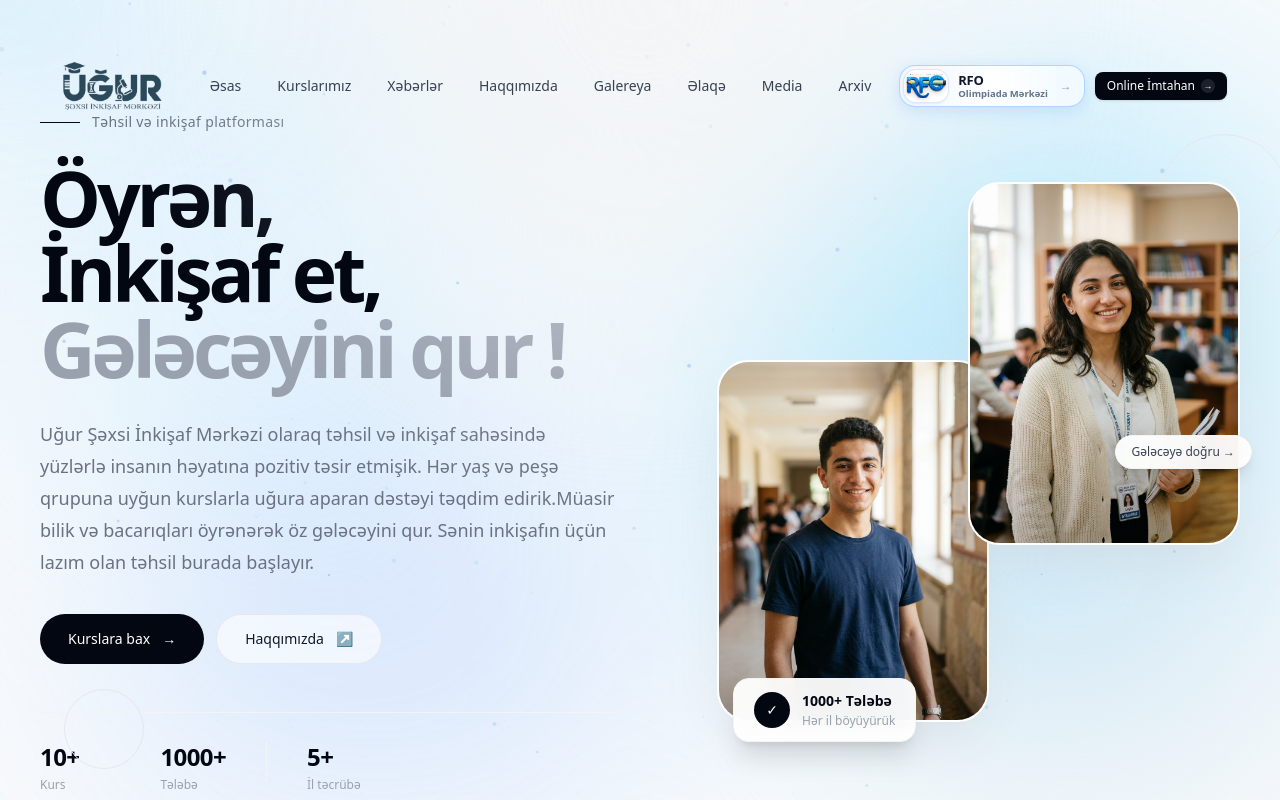
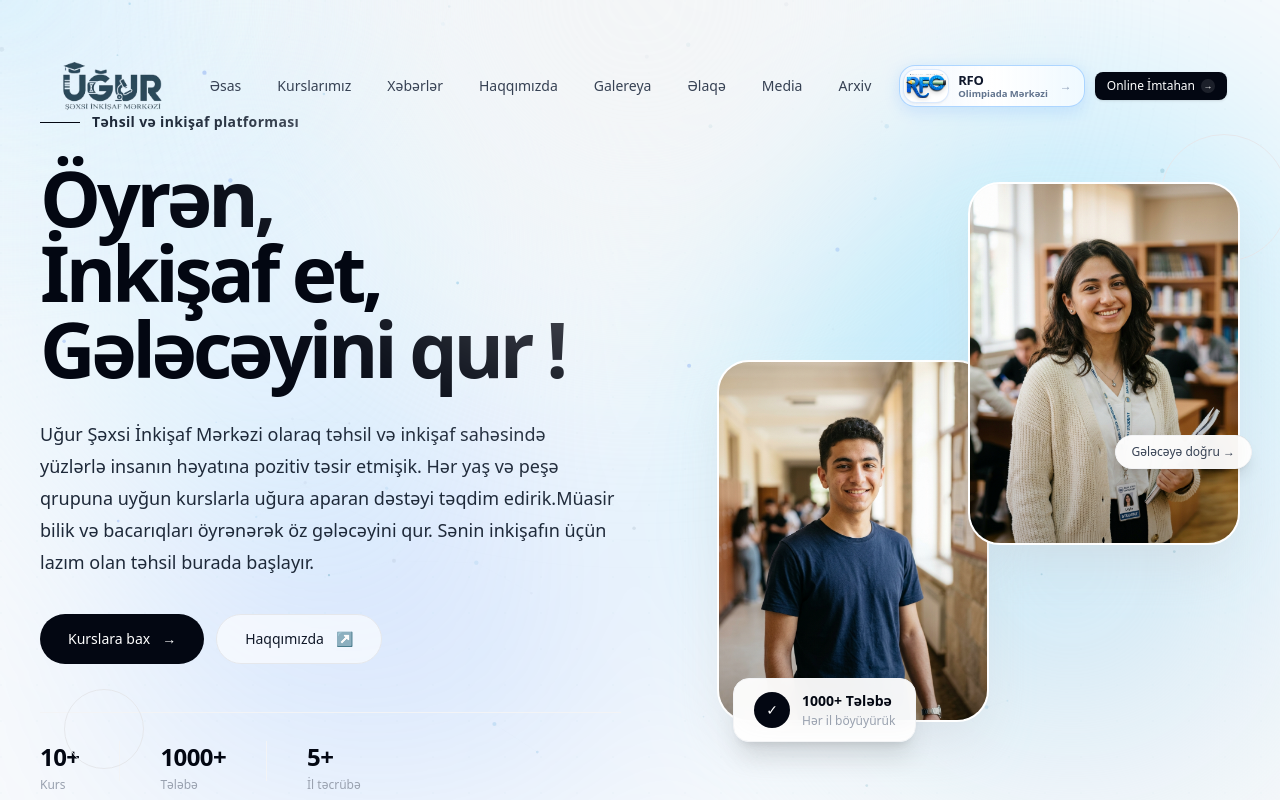
Before and after one commit to Shookrun/ugur-academy, a Next.js app: page / in a window 1280 px wide. Shown: the top 800 px of the page. Built offline with nearby package versions, Linux system fonts and the light colour scheme.

Commit message:
fix: make hero heading and description text black

```diff
--- a/components/ui/Hero.tsx
+++ b/components/ui/Hero.tsx
@@ -92,7 +92,7 @@ const Hero = () => {
             >
               <span className="h-px w-10 bg-gray-950" />
 
-              <span className="text-sm font-medium tracking-wide text-gray-500">
+              <span className="text-sm font-semibold tracking-wide text-gray-800">
                 Təhsil və inkişaf platforması
               </span>
             </div>
@@ -140,7 +140,7 @@ const Hero = () => {
 
               <br />
 
-              <span className="text-gray-400">
+              <span className="text-gray-950">
                 Gələcəyini qur !
               </span>
             </h1>
@@ -153,7 +153,7 @@ const Hero = () => {
                 max-w-xl
                 text-base
                 leading-7
-                text-gray-500
+                text-gray-800
                 sm:text-lg
                 sm:leading-8
                 animate-hero-fade-up
```
